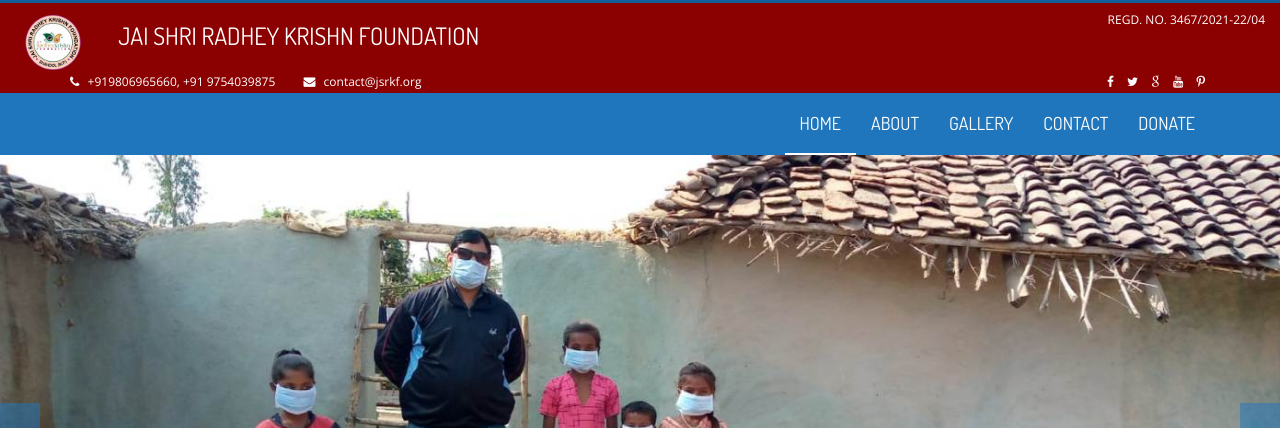
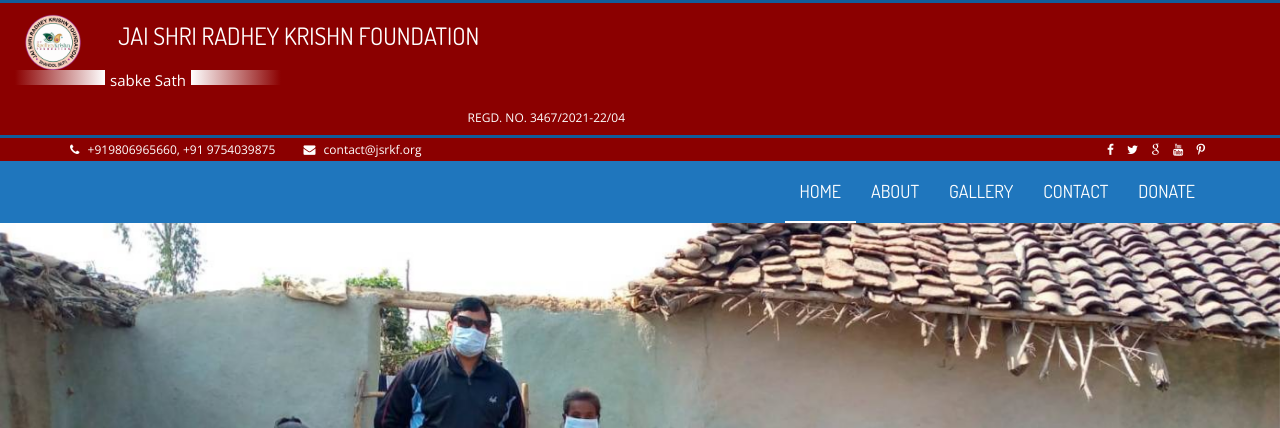
Before and after one commit to chhotuthakur/non_profit, a PHP site: page /devchandan/index.php in a window 1280 px wide. Shown: the top 428 px of the page. Run offline with PHP 8.4, Linux system fonts and the light colour scheme; some libraries are stand-ins or nearby versions.

Commit message:
udated something

```diff
--- a/assets/css/style.css
+++ b/assets/css/style.css
@@ -1090,3 +1090,28 @@
 .button {
   animation: glowing 1300ms infinite;
 }
+
+.squareleft {
+  height: 15px;
+  width: 90px;
+ background: linear-gradient(to right, darkred , white);
+
+
+ display: inline-block;
+}
+.squareright {
+  height: 15px;
+  width: 90px;
+ background-image: linear-gradient(to right,white , darkred);
+
+ display: inline-block;
+}
+.subtitle{
+
+color: white;
+display: inline-block;
+font-size: 15px;
+margin-left: 5px;
+margin-right: 5px;
+
+}
--- a/includes/site_nav.php
+++ b/includes/site_nav.php
@@ -11,6 +11,12 @@
                             <li> <img src="assets/images/logo.png" width="75px" height="auto" mb-2> <a href="index.php"></a> </li>
                              <li></i><h3> <a href="index.php">JAI SHRI RADHEY KRISHN FOUNDATION</a></h3>
                             </li>
+                            <li><div class="" style="display: flex; flex-direction: row; text-align:center; ">
+    <div class="squareleft"></div>
+    <p class="subtitle">sabke Sath</p>
+    <div class="squareright"></div>
+    </div>
+    </div></li>
                        </ul> <!-- /.header-contact  -->
 
                     </div>
```
Also changed, not shown: config/database.php (+19 -0 lines), package-lock.json (added).
